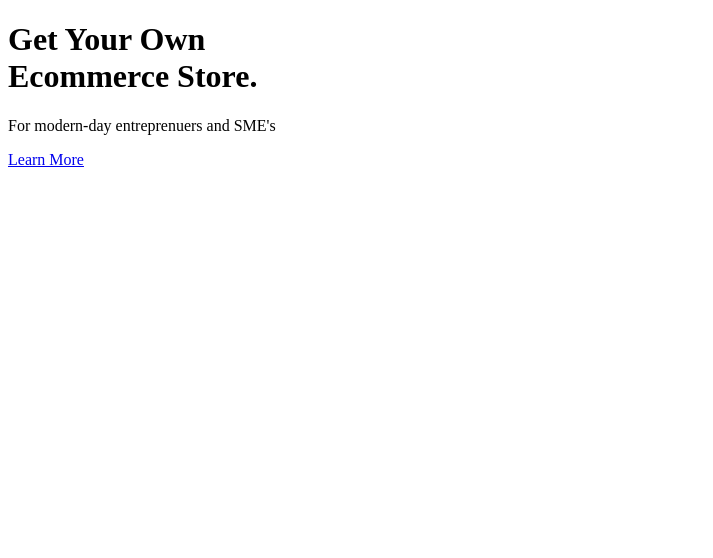
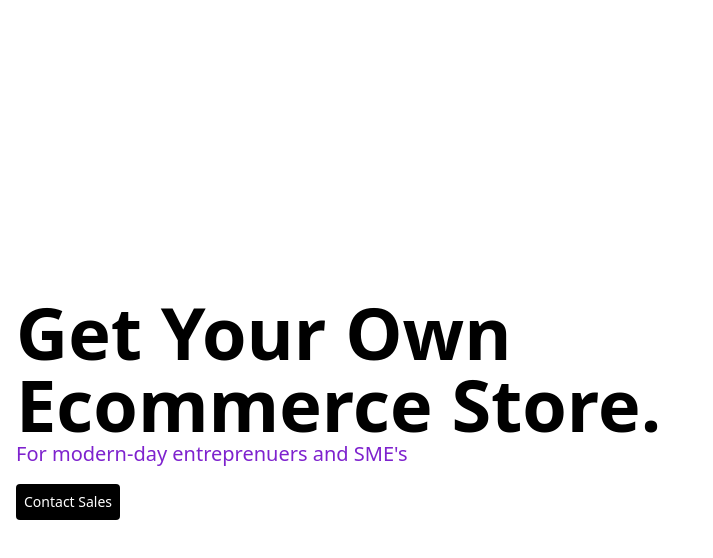
Before and after one commit to codebenderhq/home, a plain HTML site: page src/_app/index.html in a window 1280 px wide. Shown: the whole page, without its empty margins (0-713 px from the left). Drawn offline with nearby package versions, Linux system fonts and the light colour scheme; files that its build step writes are made by us from their sources; files whose address does not match are found by name.

Commit message:
we have updated the path

```diff
--- a/src/_app/index.html
+++ b/src/_app/index.html
@@ -21,7 +21,7 @@
 <meta name="twitter:image" content="background.png">
 <meta name="twitter:card" content="summary_large_image">
 
-<link rel="stylesheet" href="/home/output.css">
+<link rel="stylesheet" href="output.css">
 <!-- <script type="module" src="index.js"></script> -->
 <script>
     !function(t,e){var o,n,p,r;e.__SV||(window.posthog=e,e._i=[],e.init=function(i,s,a){function g(t,e){var o=e.split(".");2==o.length&&(t=t[o[0]],e=o[1]),t[e]=function(){t.push([e].concat(Array.prototype.slice.call(arguments,0)))}}(p=t.createElement("script")).type="text/javascript",p.async=!0,p.src=s.api_host+"/static/array.js",(r=t.getElementsByTagName("script")[0]).parentNode.insertBefore(p,r);var u=e;for(void 0!==a?u=e[a]=[]:a="posthog",u.people=u.people||[],u.toString=function(t){var e="posthog";return"posthog"!==a&&(e+="."+a),t||(e+=" (stub)"),e},u.people.toString=function(){return u.toString(1)+".people (stub)"},o="capture identify alias people.set people.set_once set_config register register_once unregister opt_out_capturing has_opted_out_capturing opt_in_capturing reset isFeatureEnabled onFeatureFlags".split(" "),n=0;n<o.length;n++)g(u,o[n]);e._i.push([i,s,a])},e.__SV=1)}(document,window.posthog||[]);
@@ -47,7 +47,7 @@
 
                 <div class="flex space-x-2">
                     <!--<a href="https://sauveur.cloud/account/register" class="text-sm p-2 rounded bg-black text-white dark:bg-white dark:text-black">Register Your Business</a>-->
-                    <a href="https://api.whatsapp.com/message/7ZTSQS5MUWF6I1?autoload=1&app_absent=0" class="text-sm p-2 rounded bg-black text-white dark:bg-white dark:text-black">Learn More</a>
+                    <a href="https://api.whatsapp.com/message/7ZTSQS5MUWF6I1?autoload=1&app_absent=0" class="text-sm p-2 rounded bg-black text-white dark:bg-white dark:text-black">Contact Sales</a>
                 </div>
 
 
```
